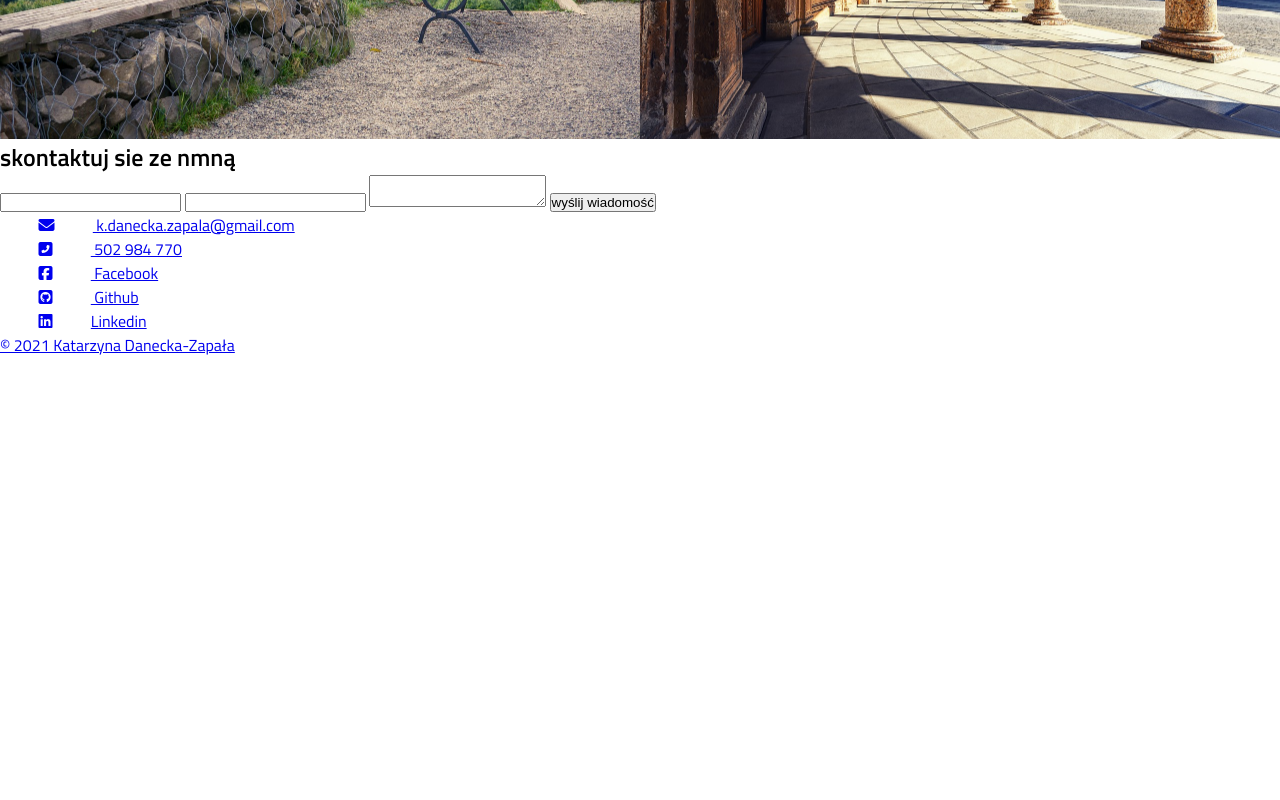
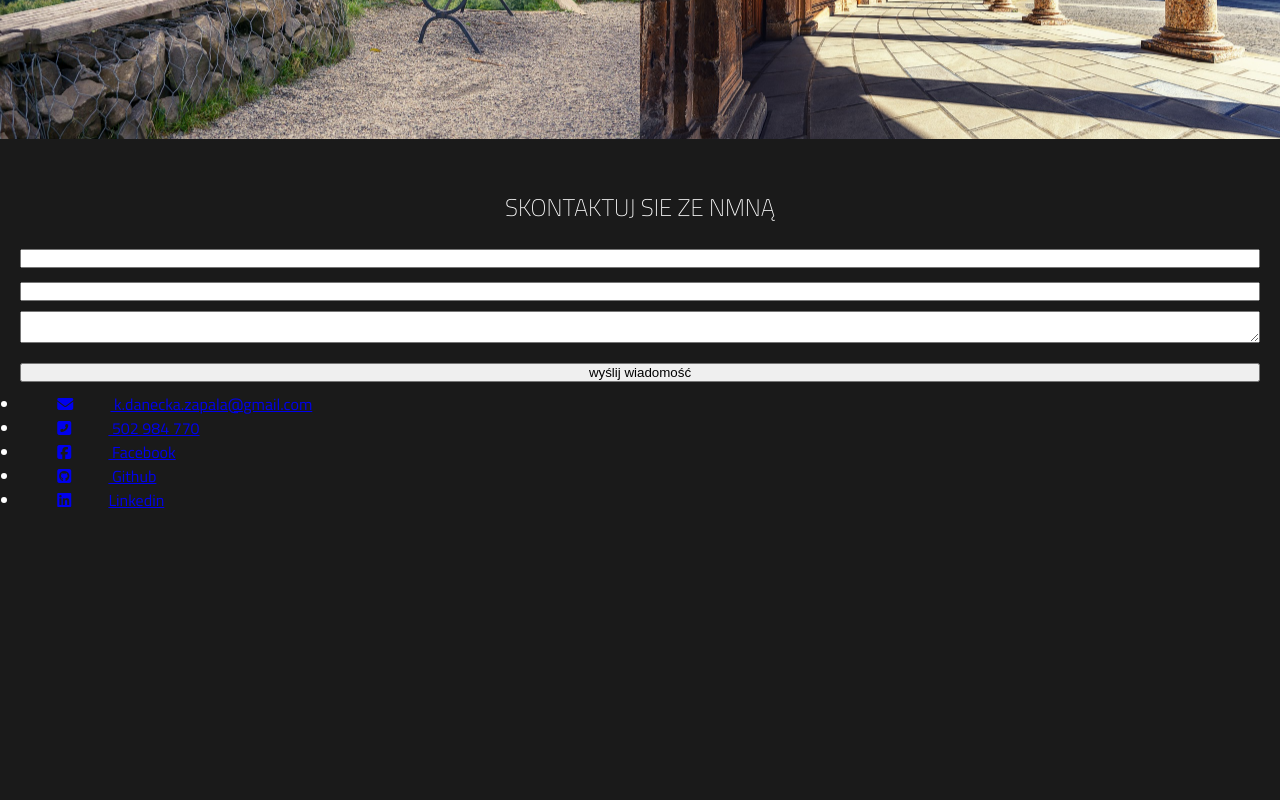
Before and after one commit to KatarzynaZapala/ZapalaKatarzyna-aboutme, a plain HTML site: page index.html in a window 1280 px wide. Shown: the part 4260-5060 px from the top of the page. Before the commit the page ends 4617 px from the top, so only its background shows below. Drawn offline with Linux system fonts and the light colour scheme.

Commit message:
add css style to contact section

```diff
--- a/css/style.css
+++ b/css/style.css
@@ -1152,3 +1152,32 @@ section {
         opacity: 1;
     }
 }
+
+.contact {
+    height: 100vh;
+    padding: 3rem 2rem;
+    background-color: #1a1a1a;
+    color: white;
+}
+
+.contact_title {
+    padding: 2rem 0;
+    text-align: center;
+    font-size: 2.4rem;
+    font-weight: 200;
+    text-transform: uppercase;
+}
+
+/*
+.contact form {
+    width: 90%;
+    margin: 0 auto;
+}
+*/
+
+.contact input,
+.contact textarea,
+.contact button {
+    width: 100%;
+    margin-bottom: 1rem;
+}
```
